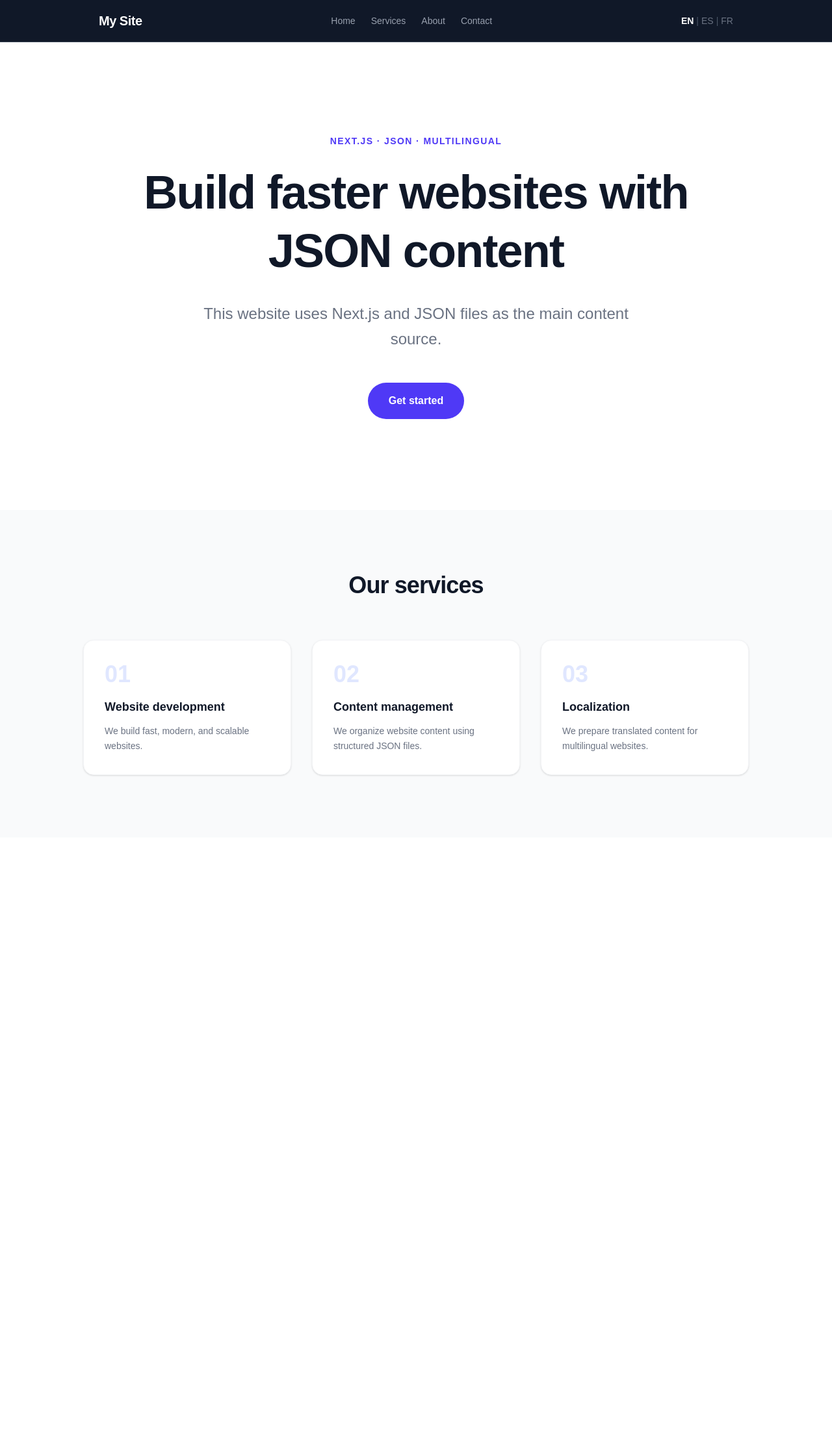
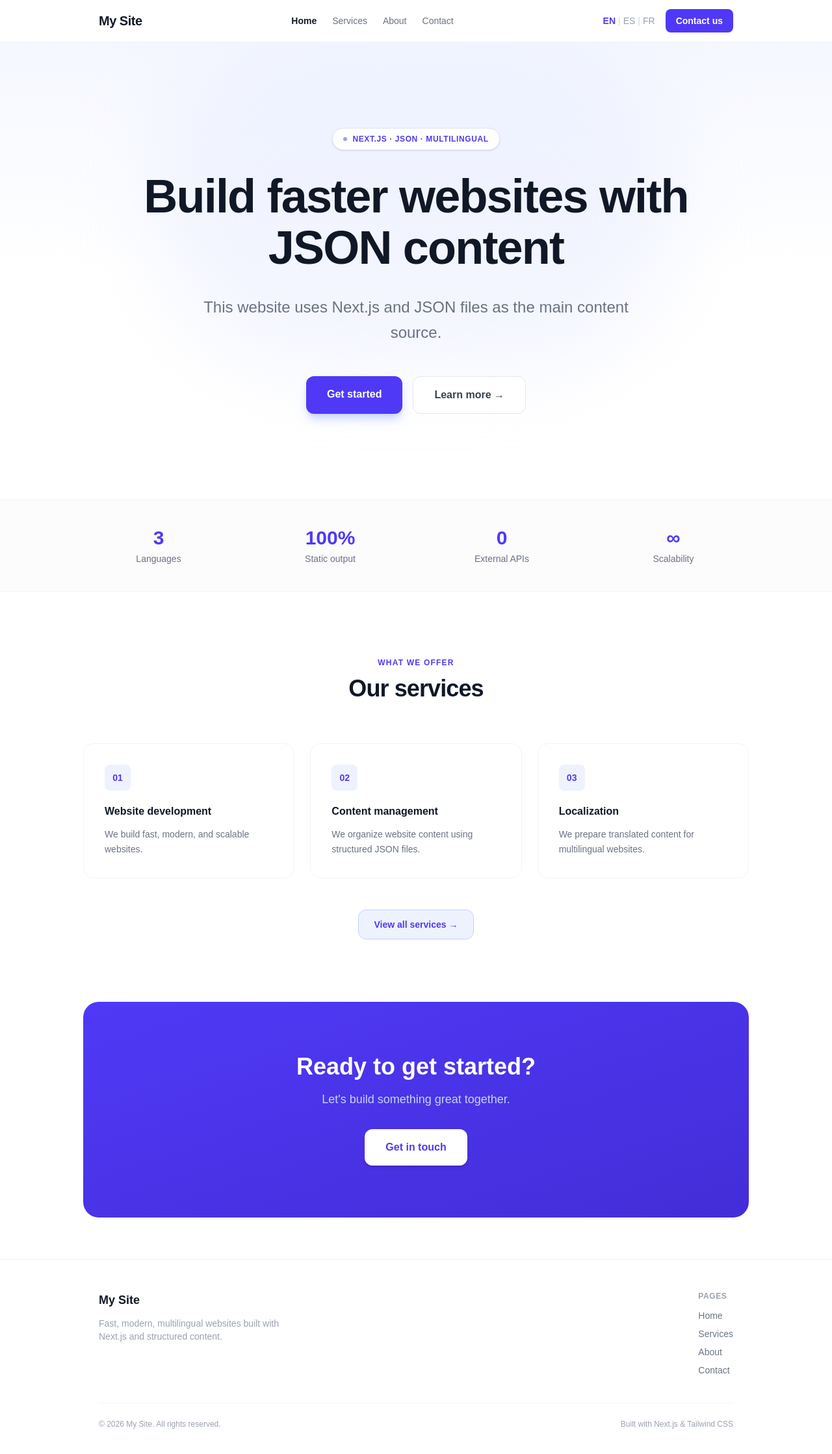
Before and after one commit to Barrazajd1/MI-SITIO-WEB, a Next.js app: page /en in a window 1280 px wide. Shown: the top 2238 px of the page at 65% size. Before the commit the page ends 1289 px from the top, so only its background shows below. Built offline with nearby package versions, Linux system fonts and the light colour scheme.

Commit message:
design: modern minimalist redesign

```diff
--- a/app/[locale]/contact/page.tsx
+++ b/app/[locale]/contact/page.tsx
@@ -28,33 +28,62 @@ export default async function ContactPage({
     <main className="min-h-screen bg-white text-gray-900">
 
       {/* Hero */}
-      <section className="py-28 px-6 text-center border-b border-gray-100">
-        <span className="inline-block text-indigo-600 text-sm font-semibold tracking-widest uppercase mb-4">
+      <section className="relative py-28 px-6 text-center overflow-hidden border-b border-gray-100">
+        <div className="absolute inset-0 bg-gradient-to-b from-gray-50/80 to-white pointer-events-none" />
+        <div className="relative max-w-3xl mx-auto">
+          <span className="inline-block bg-indigo-50 text-indigo-600 text-xs font-semibold tracking-widest uppercase px-4 py-2 rounded-full mb-5 border border-indigo-100">
             Contact
           </span>
-        <h1 className="text-5xl md:text-6xl font-bold tracking-tight mb-6">
+          <h1 className="text-5xl md:text-6xl font-bold tracking-tight mb-6 text-gray-900">
             {data.hero.title}
           </h1>
           <p className="text-xl text-gray-500 max-w-xl mx-auto leading-relaxed">
             {data.hero.description}
           </p>
+        </div>
       </section>
 
       {/* Form + Info */}
       <section className="px-6 py-24">
-        <div className="max-w-xl mx-auto">
-          <ContactForm form={data.form} />
+        <div className="max-w-5xl mx-auto grid grid-cols-1 md:grid-cols-5 gap-12">
 
-          <div className="mt-12 pt-8 border-t border-gray-100 flex flex-col gap-3">
-            <div className="flex items-center gap-3 text-sm text-gray-500">
-              <span className="text-base">📧</span>
-              <span>{data.info.email}</span>
+          {/* Contact info panel */}
+          <div className="md:col-span-2 flex flex-col gap-6">
+            <div>
+              <h2 className="text-xl font-bold text-gray-900 mb-2">Get in touch</h2>
+              <p className="text-sm text-gray-500 leading-relaxed">
+                We typically respond within one business day.
+              </p>
             </div>
-            <div className="flex items-center gap-3 text-sm text-gray-500">
-              <span className="text-base">📍</span>
-              <span>{data.info.location}</span>
+
+            <div className="flex flex-col gap-4 pt-2">
+              <div className="flex items-start gap-4 p-4 rounded-xl bg-gray-50 border border-gray-100">
+                <div className="w-9 h-9 rounded-lg bg-white border border-gray-200 flex items-center justify-center text-base shrink-0">
+                  📧
+                </div>
+                <div>
+                  <p className="text-xs font-semibold text-gray-400 uppercase tracking-wider mb-0.5">Email</p>
+                  <p className="text-sm text-gray-700">{data.info.email}</p>
                 </div>
               </div>
+
+              <div className="flex items-start gap-4 p-4 rounded-xl bg-gray-50 border border-gray-100">
+                <div className="w-9 h-9 rounded-lg bg-white border border-gray-200 flex items-center justify-center text-base shrink-0">
+                  📍
+                </div>
+                <div>
+                  <p className="text-xs font-semibold text-gray-400 uppercase tracking-wider mb-0.5">Location</p>
+                  <p className="text-sm text-gray-700">{data.info.location}</p>
+                </div>
+              </div>
+            </div>
+          </div>
+
+          {/* Form */}
+          <div className="md:col-span-3 bg-white p-8 rounded-2xl border border-gray-100 shadow-sm">
+            <ContactForm form={data.form} />
+          </div>
+
         </div>
       </section>
 
--- a/app/[locale]/layout.tsx
+++ b/app/[locale]/layout.tsx
@@ -1,6 +1,7 @@
 import { notFound } from "next/navigation";
 import { getContent, isValidLocale, locales } from "../../lib/content";
 import Navbar from "../../components/Navbar";
+import Footer from "../../components/Footer";
 
 export function generateStaticParams() {
   return locales.map((locale) => ({ locale }));
@@ -22,9 +23,10 @@ export default async function LocaleLayout({
   const nav = getContent(locale, "nav");
 
   return (
-    <>
+    <div className="flex flex-col min-h-screen">
       <Navbar locale={locale} siteName={nav.siteName} links={nav.links} />
-      {children}
-    </>
+      <div className="flex-1">{children}</div>
+      <Footer locale={locale} siteName={nav.siteName} links={nav.links} />
+    </div>
   );
 }
--- a/app/[locale]/page.tsx
+++ b/app/[locale]/page.tsx
@@ -1,4 +1,5 @@
 import type { Metadata } from "next";
+import Link from "next/link";
 import { notFound } from "next/navigation";
 import { getContent, isValidLocale } from "../../lib/content";
 
@@ -27,44 +28,83 @@ export default async function Home({
     <main className="min-h-screen bg-white text-gray-900">
 
       {/* Hero */}
-      <section className="min-h-[90vh] flex items-center justify-center px-6 py-24">
-        <div className="text-center max-w-4xl mx-auto">
-          <span className="inline-block text-indigo-600 text-sm font-semibold tracking-widest uppercase mb-6">
+      <section className="relative min-h-[88vh] flex items-center justify-center px-6 py-28 overflow-hidden">
+        {/* Background gradient */}
+        <div className="absolute inset-0 bg-gradient-to-b from-indigo-50/60 via-white to-white pointer-events-none" />
+        <div className="absolute top-0 left-1/2 -translate-x-1/2 w-[800px] h-[500px] bg-indigo-100/40 rounded-full blur-3xl pointer-events-none" />
+
+        <div className="relative text-center max-w-4xl mx-auto">
+          {/* Badge */}
+          <span className="inline-flex items-center gap-2 bg-white border border-indigo-100 text-indigo-600 text-xs font-semibold tracking-wider uppercase px-4 py-2 rounded-full mb-8 shadow-sm">
+            <span className="w-1.5 h-1.5 bg-indigo-500 rounded-full animate-pulse" />
             Next.js · JSON · Multilingual
           </span>
-          <h1 className="text-5xl md:text-7xl font-bold tracking-tight leading-tight mb-8 text-gray-900">
+
+          <h1 className="text-5xl md:text-7xl font-bold tracking-tight leading-[1.1] mb-8 text-gray-900">
             {data.hero.title}
           </h1>
+
           <p className="text-xl md:text-2xl text-gray-500 leading-relaxed mb-12 max-w-2xl mx-auto">
             {data.hero.description}
           </p>
-          <a
-            href={`/${locale}/services`}
-            className="inline-block bg-indigo-600 hover:bg-indigo-700 text-white text-base font-semibold px-8 py-4 rounded-full transition-colors duration-200"
-          >
-            {data.hero.buttonText}
-          </a>
+
+          <div className="flex flex-col sm:flex-row gap-4 justify-center">
+            <Link
+              href={`/${locale}/services`}
+              className="inline-block bg-indigo-600 hover:bg-indigo-700 text-white text-base font-semibold px-8 py-4 rounded-xl transition-colors duration-200 shadow-lg shadow-indigo-200"
+            >
+              {data.hero.buttonText}
+            </Link>
+            <Link
+              href={`/${locale}/about`}
+              className="inline-block bg-white hover:bg-gray-50 text-gray-700 text-base font-semibold px-8 py-4 rounded-xl border border-gray-200 transition-colors duration-200"
+            >
+              Learn more →
+            </Link>
+          </div>
         </div>
       </section>
 
-      {/* Services */}
-      <section className="px-6 py-24 bg-gray-50">
+      {/* Stats bar */}
+      <section className="border-y border-gray-100 bg-gray-50/50 px-6 py-10">
+        <div className="max-w-5xl mx-auto grid grid-cols-2 md:grid-cols-4 gap-8 text-center">
+          {[
+            { number: "3", label: "Languages" },
+            { number: "100%", label: "Static output" },
+            { number: "0", label: "External APIs" },
+            { number: "∞", label: "Scalability" },
+          ].map((stat) => (
+            <div key={stat.label}>
+              <p className="text-3xl font-bold text-indigo-600">{stat.number}</p>
+              <p className="text-sm text-gray-500 mt-1">{stat.label}</p>
+            </div>
+          ))}
+        </div>
+      </section>
+
+      {/* Services preview */}
+      <section className="px-6 py-24">
         <div className="max-w-5xl mx-auto">
           <div className="text-center mb-16">
+            <span className="inline-block text-indigo-600 text-xs font-semibold tracking-widest uppercase mb-3">
+              What we offer
+            </span>
             <h2 className="text-3xl md:text-4xl font-bold tracking-tight text-gray-900">
               {data.services.title}
             </h2>
           </div>
-          <div className="grid grid-cols-1 md:grid-cols-3 gap-8">
+          <div className="grid grid-cols-1 md:grid-cols-3 gap-6">
             {data.services.items.map((service, i) => (
               <div
                 key={service.title}
-                className="bg-white p-8 rounded-2xl border border-gray-100 shadow-sm hover:shadow-md transition-shadow duration-200"
+                className="group p-8 rounded-2xl border border-gray-100 bg-white hover:border-indigo-100 hover:shadow-lg hover:shadow-indigo-50 transition-all duration-300"
               >
-                <span className="text-4xl font-bold text-indigo-100 select-none">
-                  {String(i + 1).padStart(2, "0")}
-                </span>
-                <h3 className="text-lg font-bold mt-4 mb-3 text-gray-900">
+                <div className="w-10 h-10 rounded-lg bg-indigo-50 group-hover:bg-indigo-100 transition-colors flex items-center justify-center mb-5">
+                  <span className="text-indigo-600 font-bold text-sm">
+                    {String(i + 1).padStart(2, "0")}
+                  </span>
+                </div>
+                <h3 className="text-base font-bold mb-3 text-gray-900 group-hover:text-indigo-700 transition-colors">
                   {service.title}
                 </h3>
                 <p className="text-gray-500 text-sm leading-relaxed">
@@ -73,7 +113,32 @@ export default async function Home({
               </div>
             ))}
           </div>
+
+          <div className="text-center mt-12">
+            <Link
+              href={`/${locale}/services`}
+              className="inline-block text-indigo-600 hover:text-indigo-700 font-semibold text-sm border border-indigo-200 hover:border-indigo-300 bg-indigo-50 hover:bg-indigo-100 px-6 py-3 rounded-xl transition-all duration-200"
+            >
+              View all services →
+            </Link>
+          </div>
         </div>
+      </section>
+
+      {/* CTA banner */}
+      <section className="px-6 py-20 mx-6 mb-16 rounded-3xl bg-gradient-to-br from-indigo-600 to-indigo-700 text-white text-center max-w-5xl xl:mx-auto">
+        <h2 className="text-3xl md:text-4xl font-bold mb-4">
+          Ready to get started?
+        </h2>
+        <p className="text-indigo-200 text-lg mb-8 max-w-xl mx-auto">
+          Let&apos;s build something great together.
+        </p>
+        <Link
+          href={`/${locale}/contact`}
+          className="inline-block bg-white text-indigo-600 hover:bg-indigo-50 font-semibold px-8 py-4 rounded-xl transition-colors duration-200 shadow-md"
+        >
+          Get in touch
+        </Link>
       </section>
 
     </main>
--- a/app/[locale]/services/page.tsx
+++ b/app/[locale]/services/page.tsx
@@ -27,16 +27,19 @@ export default async function ServicesPage({
     <main className="min-h-screen bg-white text-gray-900">
 
       {/* Hero */}
-      <section className="py-28 px-6 text-center border-b border-gray-100">
-        <span className="inline-block text-indigo-600 text-sm font-semibold tracking-widest uppercase mb-4">
+      <section className="relative py-28 px-6 text-center overflow-hidden border-b border-gray-100">
+        <div className="absolute inset-0 bg-gradient-to-b from-gray-50/80 to-white pointer-events-none" />
+        <div className="relative max-w-3xl mx-auto">
+          <span className="inline-block bg-indigo-50 text-indigo-600 text-xs font-semibold tracking-widest uppercase px-4 py-2 rounded-full mb-5 border border-indigo-100">
             Services
           </span>
-        <h1 className="text-5xl md:text-6xl font-bold tracking-tight mb-6">
+          <h1 className="text-5xl md:text-6xl font-bold tracking-tight mb-6 text-gray-900">
             {data.hero.title}
           </h1>
           <p className="text-xl text-gray-500 max-w-xl mx-auto leading-relaxed">
             {data.hero.description}
           </p>
+        </div>
       </section>
 
       {/* Services grid */}
@@ -45,10 +48,12 @@ export default async function ServicesPage({
           {data.items.map((item) => (
             <div
               key={item.title}
-              className="group p-8 rounded-2xl border border-gray-100 hover:border-indigo-200 hover:bg-indigo-50 transition-all duration-200"
+              className="group p-8 rounded-2xl border border-gray-100 bg-white hover:border-indigo-100 hover:shadow-xl hover:shadow-indigo-50/50 transition-all duration-300"
             >
-              <span className="text-3xl mb-5 block">{item.icon}</span>
-              <h3 className="text-lg font-bold mb-3 text-gray-900 group-hover:text-indigo-700 transition-colors">
+              <div className="w-12 h-12 rounded-xl bg-indigo-50 group-hover:bg-indigo-100 transition-colors flex items-center justify-center text-2xl mb-5">
+                {item.icon}
+              </div>
+              <h3 className="text-base font-bold mb-3 text-gray-900 group-hover:text-indigo-700 transition-colors">
                 {item.title}
               </h3>
               <p className="text-gray-500 text-sm leading-relaxed">
@@ -59,6 +64,24 @@ export default async function ServicesPage({
         </div>
       </section>
 
+      {/* Bottom CTA */}
+      <section className="px-6 pb-24">
+        <div className="max-w-2xl mx-auto text-center p-12 rounded-2xl bg-indigo-50 border border-indigo-100">
+          <h2 className="text-2xl font-bold text-gray-900 mb-3">
+            Need something custom?
+          </h2>
+          <p className="text-gray-500 mb-6 text-sm">
+            We tailor solutions to fit your specific needs. Let&apos;s talk.
+          </p>
+          <a
+            href={`/${locale}/contact`}
+            className="inline-block bg-indigo-600 hover:bg-indigo-700 text-white font-semibold px-6 py-3 rounded-xl text-sm transition-colors duration-200 shadow-sm"
+          >
+            Contact us
+          </a>
+        </div>
+      </section>
+
     </main>
   );
 }
--- /dev/null
+++ b/components/Footer.tsx
@@ -0,0 +1,46 @@
+import Link from "next/link";
+
+interface FooterProps {
+  locale: string;
+  siteName: string;
+  links: { label: string; href: string }[];
+}
+
+export default function Footer({ locale, siteName, links }: FooterProps) {
+  return (
+    <footer className="border-t border-gray-100 bg-white">
+      <div className="max-w-5xl mx-auto px-6 py-12">
+        <div className="flex flex-col md:flex-row items-start justify-between gap-8">
+          {/* Brand */}
+          <div className="flex flex-col gap-3">
+            <Link href={`/${locale}`} className="text-lg font-bold text-gray-900">
+              {siteName}
+            </Link>
+            <p className="text-sm text-gray-400 max-w-xs">
+              Fast, modern, multilingual websites built with Next.js and structured content.
+            </p>
+          </div>
+
+          {/* Nav links */}
+          <nav className="flex flex-col gap-2">
+            <p className="text-xs font-semibold text-gray-400 uppercase tracking-wider mb-1">Pages</p>
+            {links.map((link) => (
+              <Link
+                key={link.href}
+                href={`/${locale}${link.href === "/" ? "" : link.href}`}
+                className="text-sm text-gray-500 hover:text-gray-900 transition-colors"
+              >
+                {link.label}
+              </Link>
+            ))}
+          </nav>
+        </div>
+
+        <div className="mt-10 pt-6 border-t border-gray-100 flex flex-col sm:flex-row items-center justify-between gap-2 text-xs text-gray-400">
+          <span>© {new Date().getFullYear()} {siteName}. All rights reserved.</span>
+          <span>Built with Next.js &amp; Tailwind CSS</span>
+        </div>
+      </div>
+    </footer>
+  );
+}
--- a/components/Navbar.tsx
+++ b/components/Navbar.tsx
@@ -29,12 +29,10 @@ export default function Navbar({ locale, siteName, links }: NavbarProps) {
     return () => window.removeEventListener("scroll", onScroll);
   }, []);
 
-  // Close menu on navigation
   useEffect(() => {
     setMenuOpen(false);
   }, [pathname]);
 
-  // Close menu on Escape
   useEffect(() => {
     function onKeyDown(e: KeyboardEvent) {
       if (e.key === "Escape") setMenuOpen(false);
@@ -49,50 +47,65 @@ export default function Navbar({ locale, siteName, links }: NavbarProps) {
 
   return (
     <header
-      className={`sticky top-0 z-50 w-full bg-gray-900 transition-shadow duration-200 ${
-        scrolled ? "shadow-lg shadow-black/30" : "border-b border-gray-700"
+      className={`sticky top-0 z-50 w-full bg-white transition-all duration-200 ${
+        scrolled ? "shadow-md" : "border-b border-gray-100"
       }`}
     >
       <nav className="max-w-5xl mx-auto px-6 h-16 flex items-center justify-between">
         {/* Logo */}
         <Link
           href={`/${locale}`}
-          className="text-xl font-bold tracking-tight text-white"
+          className="text-xl font-bold tracking-tight text-gray-900"
         >
           {siteName}
         </Link>
 
         {/* Desktop: nav links */}
-        <ul className="hidden md:flex items-center gap-6 text-sm font-medium text-gray-400">
-          {links.map((link) => (
+        <ul className="hidden md:flex items-center gap-6 text-sm font-medium text-gray-500">
+          {links.map((link) => {
+            const href = `/${locale}${link.href === "/" ? "" : link.href}`;
+            const isActive = pathname === href || (link.href !== "/" && pathname.startsWith(href));
+            return (
               <li key={link.href}>
                 <Link
-                href={`/${locale}${link.href === "/" ? "" : link.href}`}
-                className="hover:text-white transition-colors"
+                  href={href}
+                  className={`transition-colors ${
+                    isActive ? "text-gray-900 font-semibold" : "hover:text-gray-900"
+                  }`}
                 >
                   {link.label}
                 </Link>
               </li>
-          ))}
+            );
+          })}
         </ul>
 
-        {/* Desktop: language switcher */}
-        <div className="hidden md:flex items-center gap-1 text-sm font-medium">
+        {/* Desktop: language switcher + CTA */}
+        <div className="hidden md:flex items-center gap-4">
+          <div className="flex items-center gap-1 text-sm font-medium">
             {locales.map((l, i) => (
               <span key={l} className="flex items-center gap-1">
-              {i > 0 && <span className="text-gray-600">|</span>}
+                {i > 0 && <span className="text-gray-300">|</span>}
                 <Link
                   href={switchLocale(l)}
                   className={
                     l === locale
-                    ? "text-white font-bold"
-                    : "text-gray-500 hover:text-white transition-colors"
+                      ? "text-indigo-600 font-bold"
+                      : "text-gray-400 hover:text-gray-700 transition-colors"
                   }
                 >
                   {l.toUpperCase()}
                 </Link>
               </span>
             ))}
+          </div>
+
+          <Link
+            href={`/${locale}/contact`}
+            className="bg-indigo-600 hover:bg-indigo-700 text-white text-sm font-semibold px-4 py-2 rounded-lg transition-colors duration-200"
+          >
+            Contact us
+          </Link>
         </div>
 
         {/* Mobile: hamburger button */}
@@ -103,17 +116,17 @@ export default function Navbar({ locale, siteName, links }: NavbarProps) {
           aria-expanded={menuOpen}
         >
           <span
-            className={`block w-5 h-0.5 bg-white transition-transform duration-200 origin-center ${
+            className={`block w-5 h-0.5 bg-gray-800 transition-transform duration-200 origin-center ${
               menuOpen ? "translate-y-2 rotate-45" : ""
             }`}
           />
           <span
-            className={`block w-5 h-0.5 bg-white transition-opacity duration-200 ${
+            className={`block w-5 h-0.5 bg-gray-800 transition-opacity duration-200 ${
               menuOpen ? "opacity-0" : ""
             }`}
           />
           <span
-            className={`block w-5 h-0.5 bg-white transition-transform duration-200 origin-center ${
+            className={`block w-5 h-0.5 bg-gray-800 transition-transform duration-200 origin-center ${
               menuOpen ? "-translate-y-2 -rotate-45" : ""
             }`}
           />
@@ -122,13 +135,13 @@ export default function Navbar({ locale, siteName, links }: NavbarProps) {
 
       {/* Mobile: dropdown menu */}
       {menuOpen && (
-        <div className="md:hidden border-t border-gray-700 bg-gray-900 px-6 py-4 flex flex-col gap-4">
-          <ul className="flex flex-col gap-4 text-sm font-medium text-gray-400">
+        <div className="md:hidden border-t border-gray-100 bg-white px-6 py-4 flex flex-col gap-4 shadow-lg">
+          <ul className="flex flex-col gap-4 text-sm font-medium text-gray-600">
             {links.map((link) => (
               <li key={link.href}>
                 <Link
                   href={`/${locale}${link.href === "/" ? "" : link.href}`}
-                  className="hover:text-white transition-colors"
+                  className="hover:text-gray-900 transition-colors"
                 >
                   {link.label}
                 </Link>
@@ -136,16 +149,16 @@ export default function Navbar({ locale, siteName, links }: NavbarProps) {
             ))}
           </ul>
 
-          <div className="flex items-center gap-1 text-sm font-medium pt-3 border-t border-gray-800">
+          <div className="flex items-center gap-1 text-sm font-medium pt-3 border-t border-gray-100">
             {locales.map((l, i) => (
               <span key={l} className="flex items-center gap-1">
-                {i > 0 && <span className="text-gray-600">|</span>}
+                {i > 0 && <span className="text-gray-300">|</span>}
                 <Link
                   href={switchLocale(l)}
                   className={
                     l === locale
-                      ? "text-white font-bold"
-                      : "text-gray-500 hover:text-white transition-colors"
+                      ? "text-indigo-600 font-bold"
+                      : "text-gray-400 hover:text-gray-700 transition-colors"
                   }
                 >
                   {l.toUpperCase()}
```
Also changed, not shown: app/[locale]/about/page.tsx (+30 -12 lines). Lines whose indentation alone changed are shown as unchanged.
